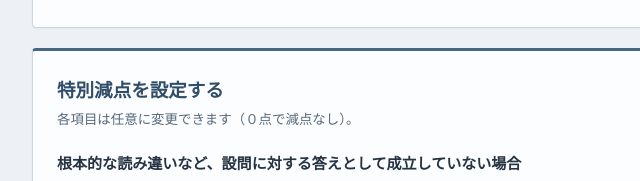
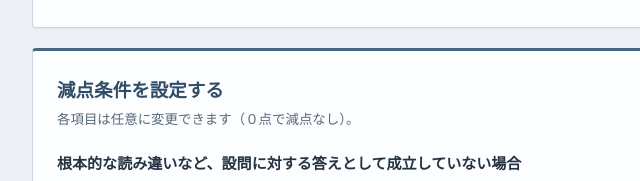
Before and after one commit to ikuyatabis/hq, a plain HTML site: page index.html in a window 1280 px wide. Shown: the part 1337-1518 px from the top of the page, 248-888 px from the left. Drawn offline with Linux system fonts and the light colour scheme; no server answers.

Commit message:
Rename deduction settings heading

```diff
--- a/index.html
+++ b/index.html
@@ -331,7 +331,7 @@ select:focus{outline:2px solid var(--teal);outline-offset:1px}
         </section>
 
         <section class="panel" aria-labelledby="conditionsHeading">
-          <div class="panel-head"><h2 id="conditionsHeading">特別減点を設定する</h2></div>
+          <div class="panel-head"><h2 id="conditionsHeading">減点条件を設定する</h2></div>
           <p class="micro conditions-note">各項目は任意に変更できます（０点で減点なし）。</p>
           <div class="field">
             <label for="invalidAnswerPenalty">根本的な読み違いなど、設問に対する答えとして成立していない場合</label>
```
